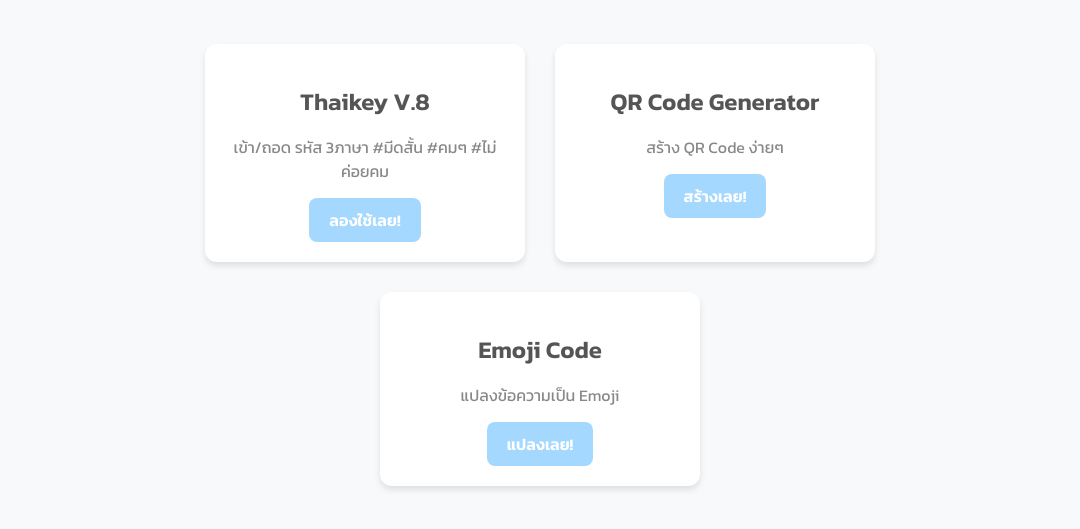
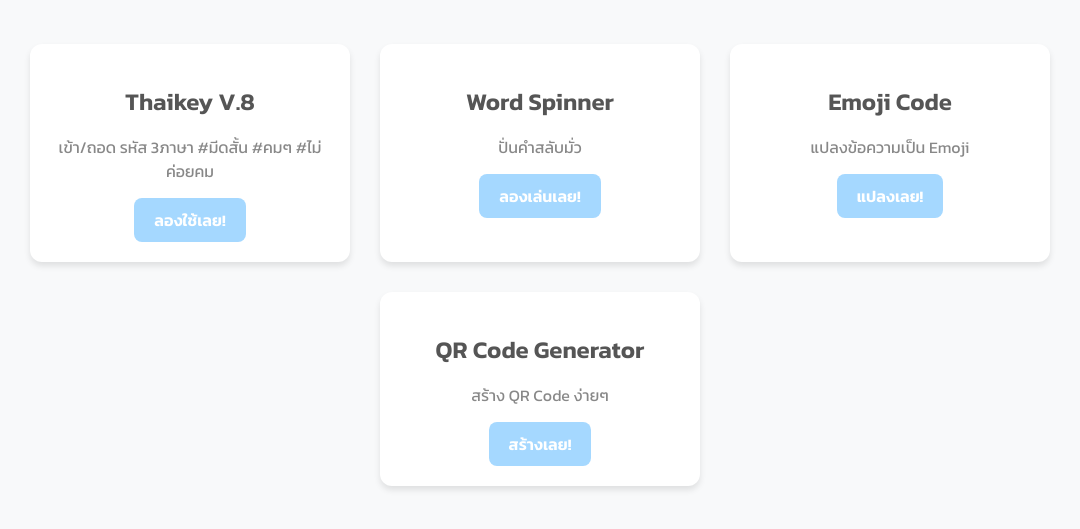
Before and after one commit to jornjud/MaoAllweb, a plain HTML site: page index.html in a window 1280 px wide. Shown: the part 83-612 px from the top of the page, without its empty margins (100-1180 px from the left). Drawn offline with Linux system fonts and the light colour scheme.

Commit message:
Add files via upload

```diff
--- a/index.html
+++ b/index.html
@@ -109,9 +109,9 @@
         </div>
 
         <div class="website-card">
-            <h2>QR Code Generator</h2>
-            <p>สร้าง QR Code ง่ายๆ</p>
-            <a href="https://jornjud.github.io/QrKey2/" target="_blank">สร้างเลย!</a>
+            <h2>Word Spinner</h2>
+            <p>ปั่นคำสลับมั่ว</p>
+            <a href="https://jornjud.github.io/Wordspinner-//" target="_blank">ลองเล่นเลย!</a>
         </div>
 
         <div class="website-card">
@@ -119,6 +119,13 @@
             <p>แปลงข้อความเป็น Emoji</p>
             <a href="https://jornjud.github.io/Emojicode/" target="_blank">แปลงเลย!</a>
         </div>
+
+       <div class="website-card">
+            <h2>QR Code Generator</h2>
+            <p>สร้าง QR Code ง่ายๆ</p>
+            <a href="https://jornjud.github.io/QrKey2/" target="_blank">สร้างเลย!</a>
+        </div>
+
     </div>
 </body>
 </html>
```
